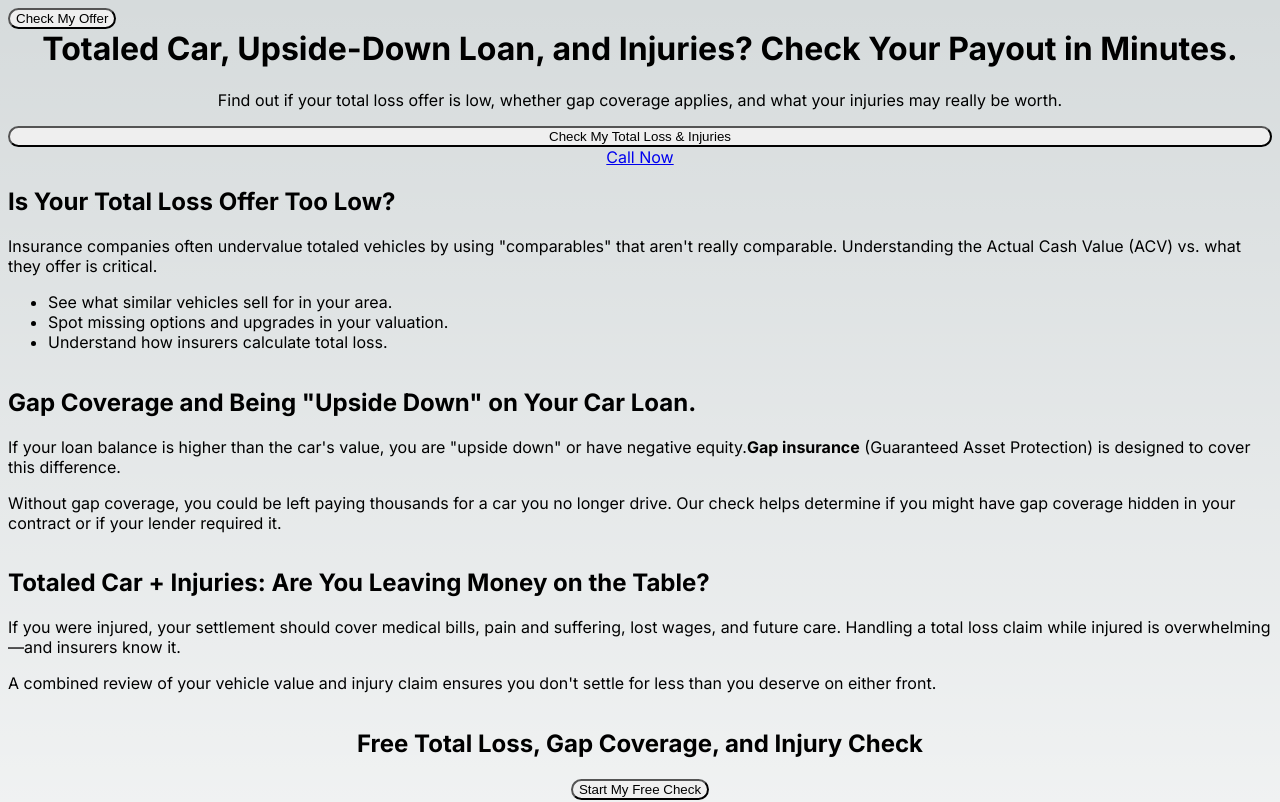
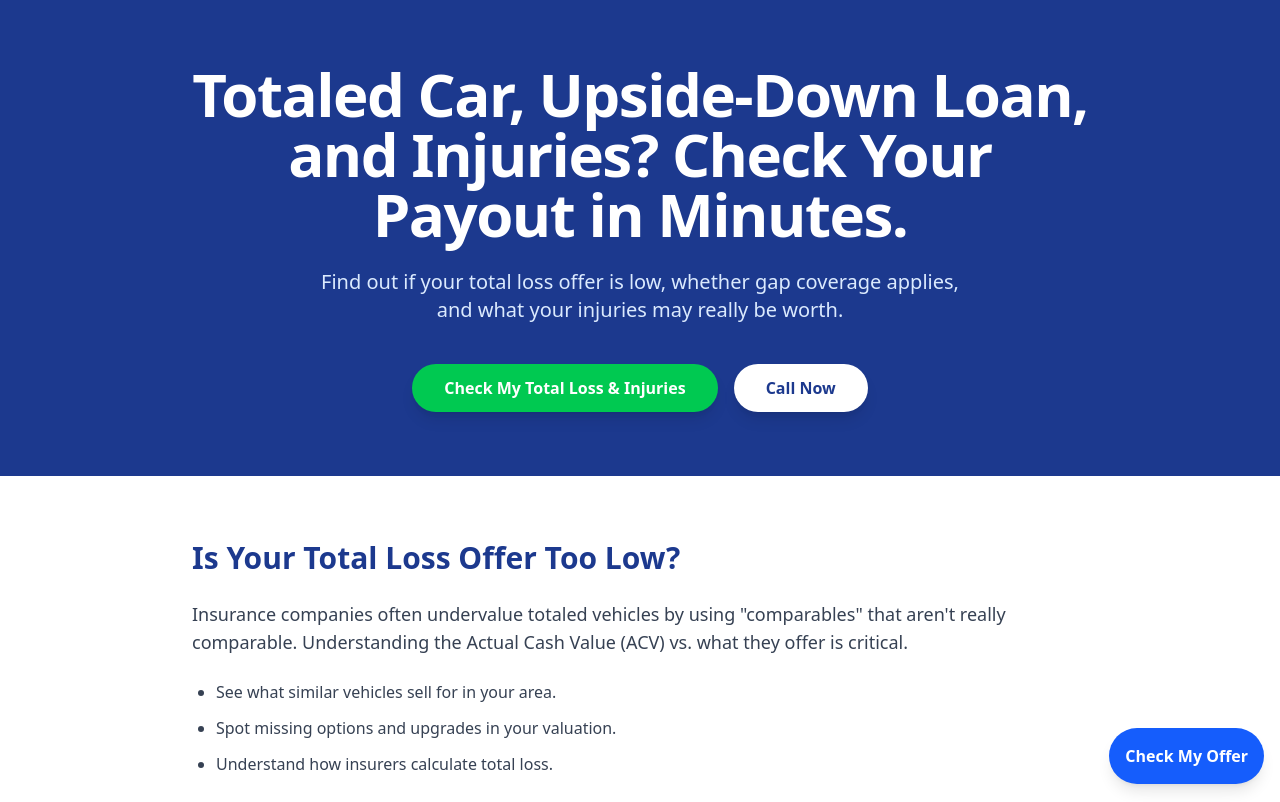
Before and after one commit to joshuadshipman/Texastotalloss, a Next.js app: page / in a window 1280 px wide. Shown: the top 802 px of the page. Built offline with nearby package versions, Linux system fonts and the light colour scheme.

Commit message:
Fix: Update globals.css to use Tailwind v4 import syntax

```diff
--- a/src/app/globals.css
+++ b/src/app/globals.css
@@ -1,6 +1,4 @@
-@tailwind base;
-@tailwind components;
-@tailwind utilities;
+@import "tailwindcss";
 
 :root {
   --foreground-rgb: 0, 0, 0;
@@ -18,10 +16,7 @@
 
 body {
   color: rgb(var(--foreground-rgb));
-  background: linear-gradient(
-      to bottom,
+  background: linear-gradient(to bottom,
       transparent,
-      rgb(var(--background-end-rgb))
-    )
-    rgb(var(--background-start-rgb));
+      rgb(var(--background-end-rgb))) rgb(var(--background-start-rgb));
 }
```
